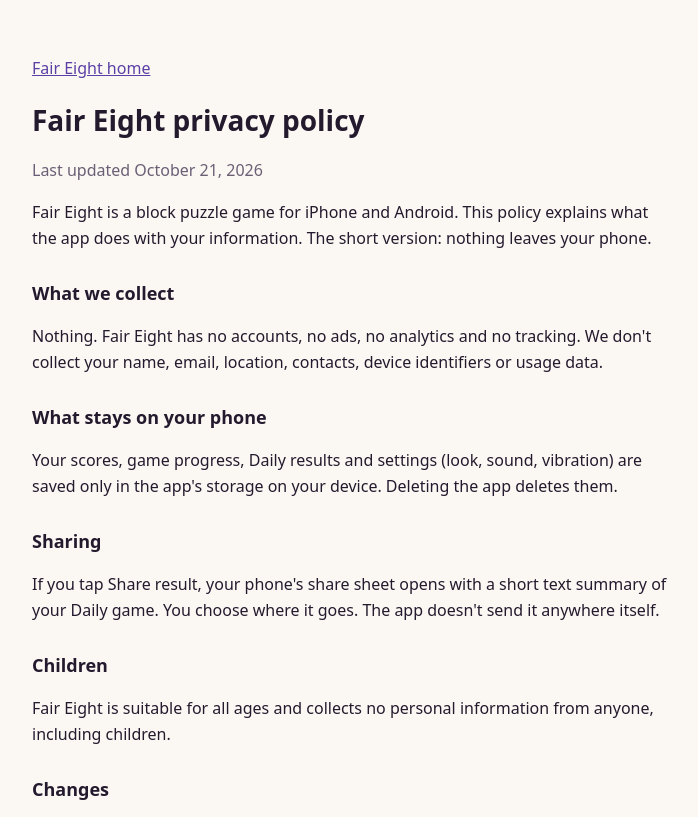
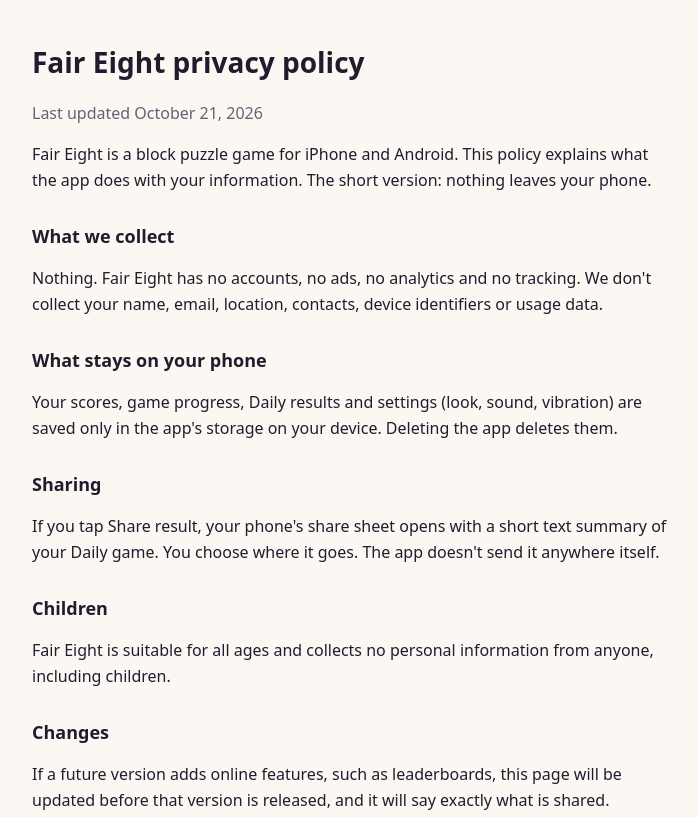
Before and after one commit to devenwasright/fair-eight-site, a plain HTML site: page privacy.html in a window 1280 px wide. Shown: the top 817 px of the page, without its empty margins (288-986 px from the left). Drawn offline with Linux system fonts and the light colour scheme.

Commit message:
Privacy page: drop the link to the home page
The app's Settings links here. Google Play's payments policy lets apps link
to a privacy policy only if the page doesn't lead on to an outside payment
method, and the home page has the Buy Me a Coffee link. Push this before
the production review.

Co-Authored-By: Claude Opus 5.5 <noreply@anthropic.com>
Claude-Session: https://claude.ai/code/session_01Qn1ZZNT3ZLvajamPzmJWgJ

```diff
--- a/privacy.html
+++ b/privacy.html
@@ -14,7 +14,6 @@ h1 { font-size: 28px; margin: 0 0 4px; } h2 { font-size: 18px; margin: 28px 0 6p
 p, li { color: var(--fg); } .muted { color: var(--muted); } a { color: var(--accent); }
 </style>
 <main>
-<p><a href="./">Fair Eight home</a></p>
 <h1>Fair Eight privacy policy</h1>
 <p class="muted">Last updated October 21, 2026</p>
 <p>Fair Eight is a block puzzle game for iPhone and Android. This policy explains what the app does with your information. The short version: nothing leaves your phone.</p>
```
